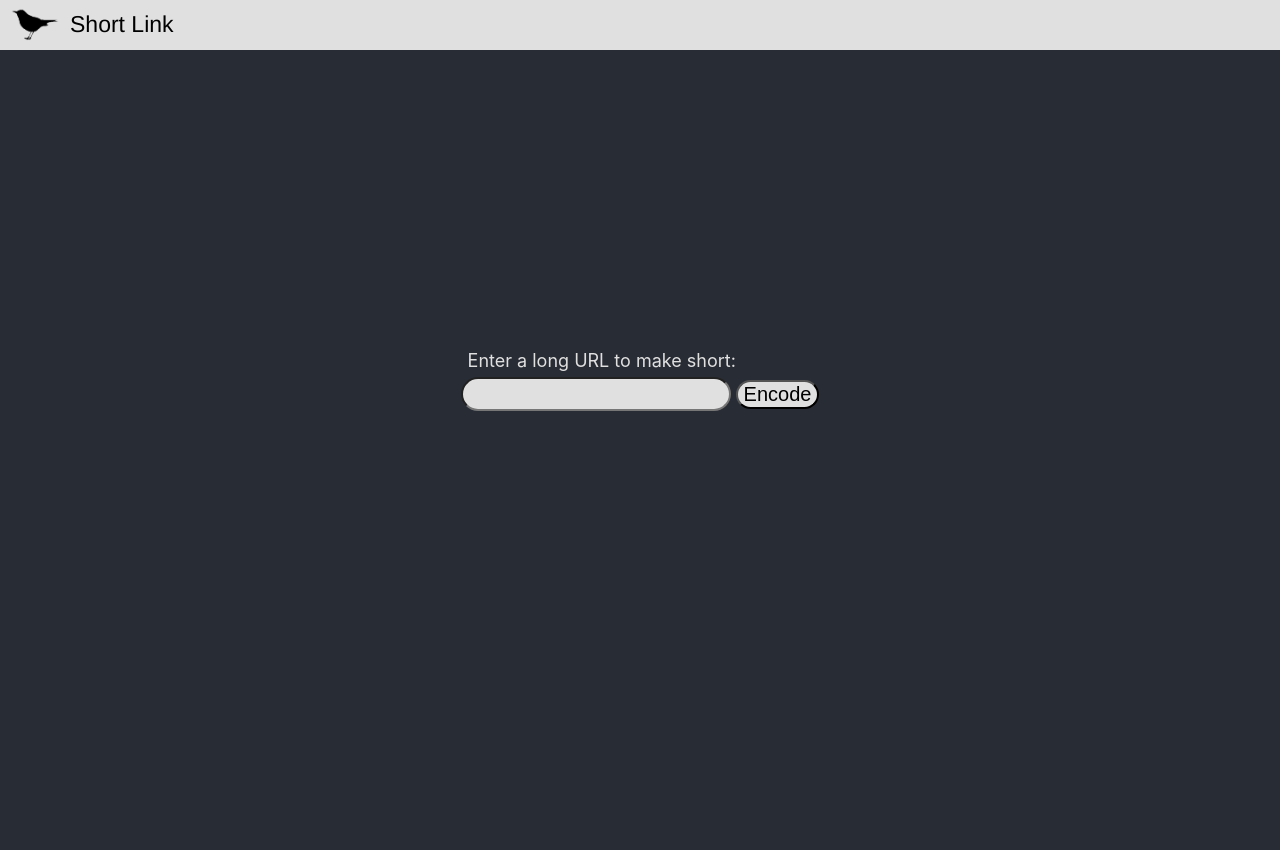
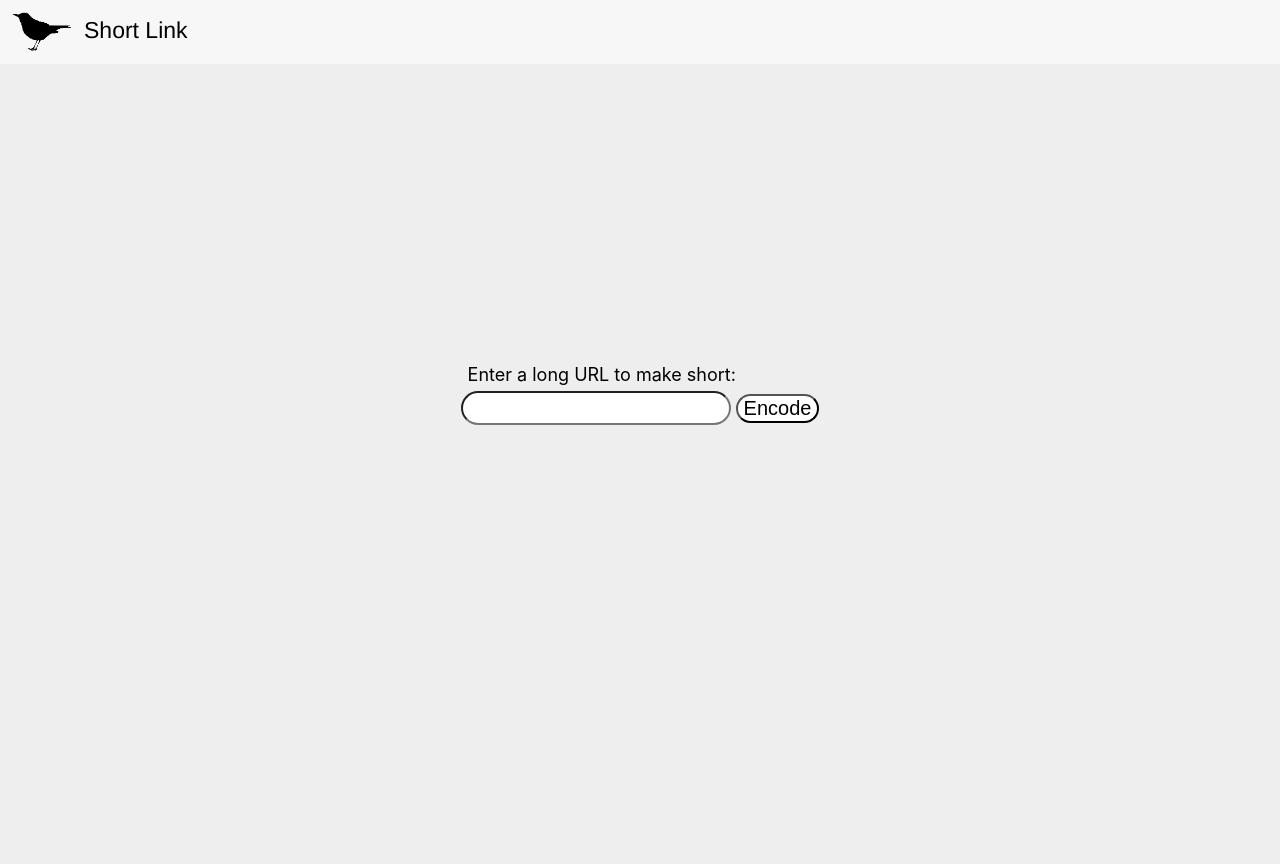
Before and after one commit to avadavat/url-shortener-ui, a React (Create React App) app: page / in a window 1280 px wide. Built offline with nearby package versions, Linux system fonts and the light colour scheme; no server answers.

Commit message:
Initial light theme

```diff
--- a/src/App.css
+++ b/src/App.css
@@ -9,24 +9,15 @@
 }
 
 .App-header {
-  background-color: #282c34;
+  background-color: #eeeeee;
   min-height: 100vh;
   display: flex;
   flex-direction: column;
   align-items: center;
   font-size: calc(10px + 2vmin);
-  color: white;
+  color: black;
 }
 
 .App-link {
   color: #61dafb;
 }
-
-@keyframes App-logo-spin {
-  from {
-    transform: rotate(0deg);
-  }
-  to {
-    transform: rotate(360deg);
-  }
-}
--- a/src/view/Header.tsx
+++ b/src/view/Header.tsx
@@ -1,14 +1,15 @@
 import React from "react";
 
 const headerStyle: React.CSSProperties = {
-  height: 50,
-  backgroundColor: "#e0e0e0",
+  height: 64,
+  backgroundColor: "#f7f7f7",
   color: "black",
-  textAlign: "left"
+  textAlign: "left",
+  boxShadow: "rgb(200, 200, 200) 0px 2px 8px"
 };
 
 const imgStyle: React.CSSProperties = {
-  height: 50,
+  height: 64,
   paddingLeft: 10
 };
 
@@ -16,8 +17,9 @@ const textStyle: React.CSSProperties = {
   fontFamily: "Helvetica,Verdana,sans-serif",
   fontSize: 23,
   position: "absolute",
-  paddingTop: 11,
-  paddingLeft: 10
+  paddingTop: 17,
+  paddingLeft: 10,
+  verticalAlign: "middle"
 };
 
 export const Header = React.memo(function Header() {
--- a/src/view/InputArea.tsx
+++ b/src/view/InputArea.tsx
@@ -5,7 +5,7 @@ import { sendEncodeRequest, MessageStatus } from "../util";
 const inputAreaStyle: React.CSSProperties = {
   top: 300,
   position: "relative",
-  color: "#e0e0e0"
+  color: "black"
 };
 
 export const InputArea = React.memo(function InputArea() {
--- a/src/view/InputBox.tsx
+++ b/src/view/InputBox.tsx
@@ -8,7 +8,7 @@ const inputBoxStyle: React.CSSProperties = {
   verticalAlign: "middle",
   outline: "none",
   width: 250,
-  backgroundColor: "#e0e0e0"
+  backgroundColor: "white"
 };
 
 interface InputBoxProps {
--- a/src/view/InputButton.styles.tsx
+++ b/src/view/InputButton.styles.tsx
@@ -4,11 +4,11 @@ import { ToggleState } from "./InputButton";
 const getBackgroundColor = (state: ToggleState): string => {
   switch (state) {
     case ToggleState.CLICK:
-      return "#A0A0A0";
+      return "#e0e0e0";
     case ToggleState.HOVER:
-      return "#D0D0D0";
+      return "#f5f5f5";
     default:
-      return "#E0E0E0";
+      return "white";
   }
 };
 
```
